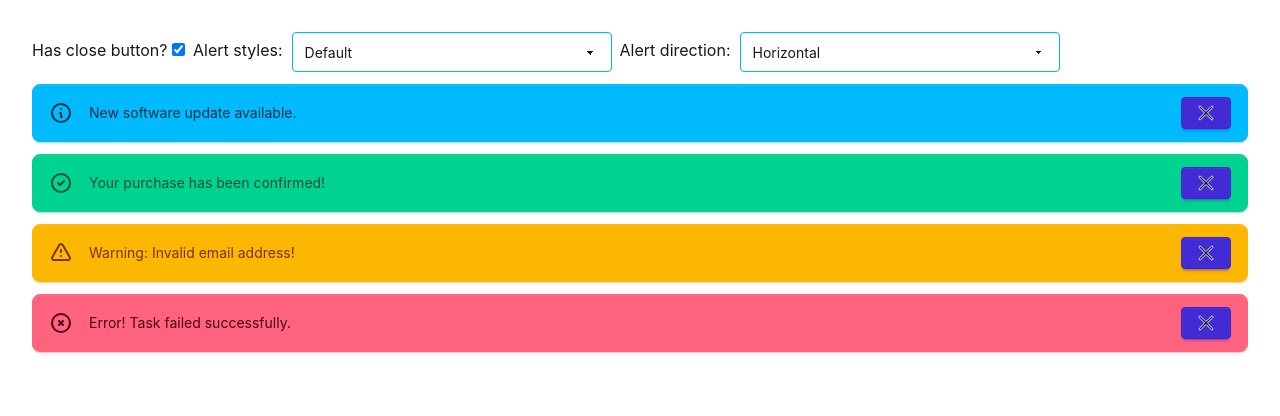
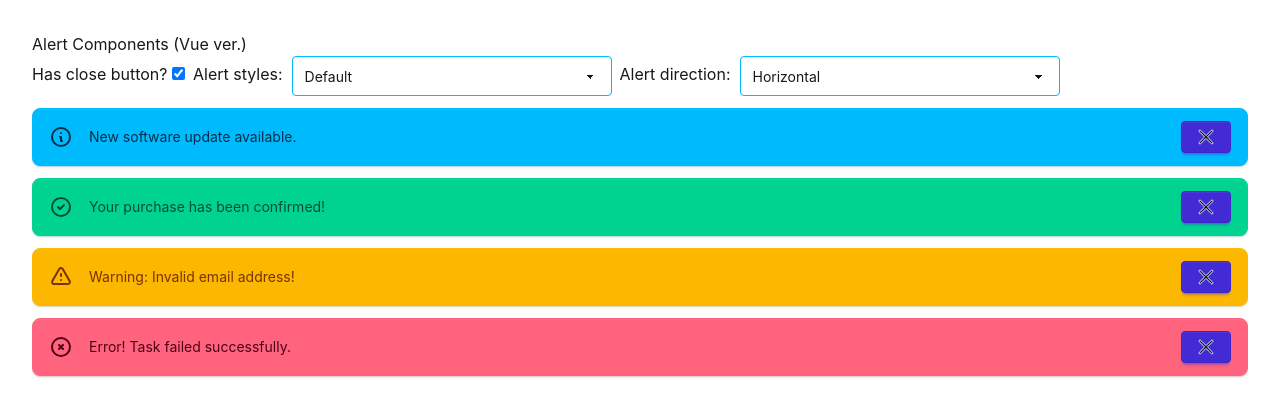
Before and after one commit to railsstudent/vue-alert-component, a Vue app: page / in a window 1280 px wide. Shown: the top 416 px of the page. Built offline with nearby package versions, Linux system fonts and the light colour scheme; the HTML template or start-up script is replaced by a standard one.

Commit message:
chore: add  heading to include framework name

```diff
--- a/src/components/AlertList.vue
+++ b/src/components/AlertList.vue
@@ -43,6 +43,8 @@ const config = ref({
 </script>
 
 <template>
+  <h2>Alert Components (Vue ver.)</h2>
+
   <AlertBar
     :config="config"
     v-model:hasCloseButton="hasCloseButton"
```
